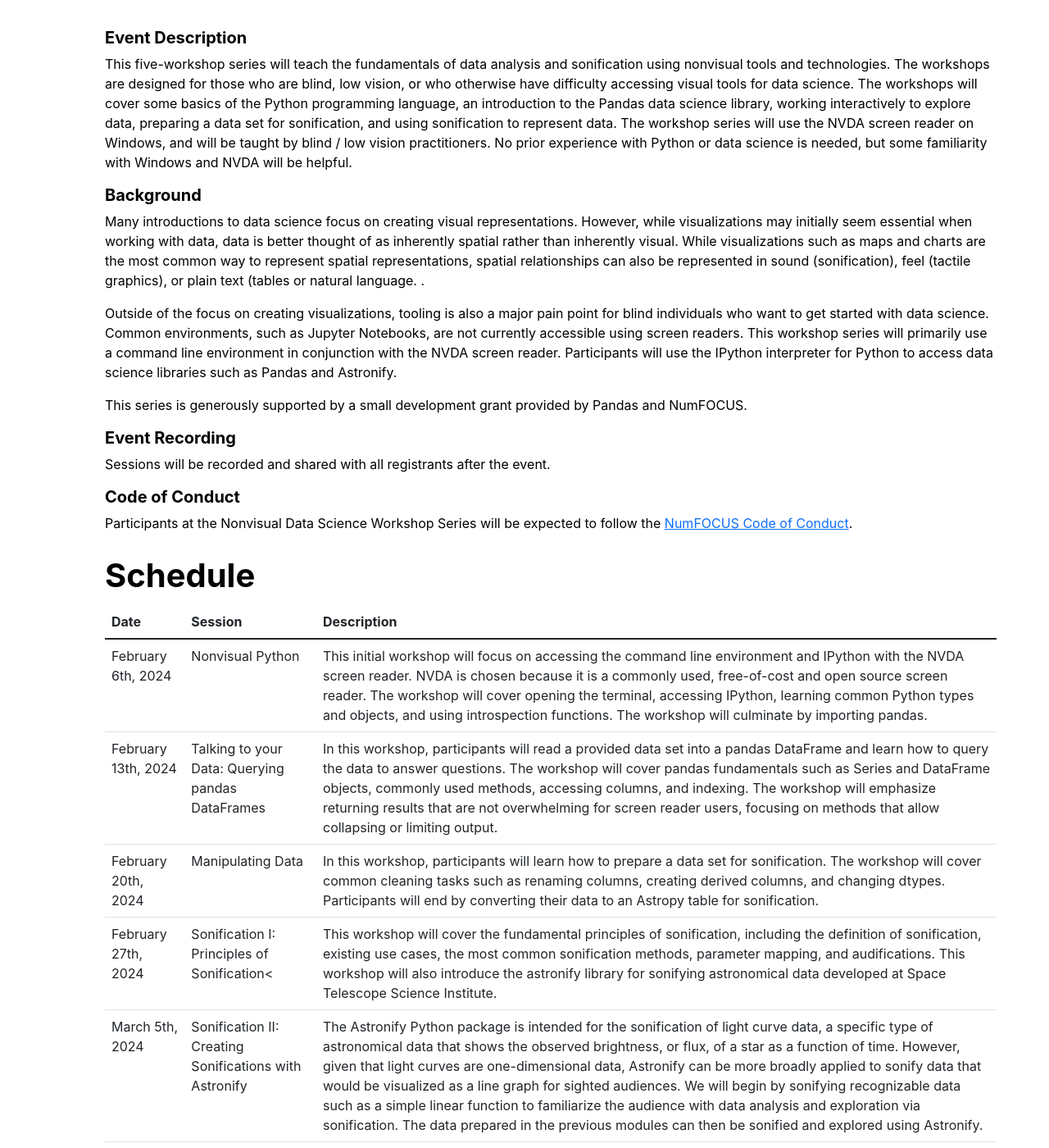
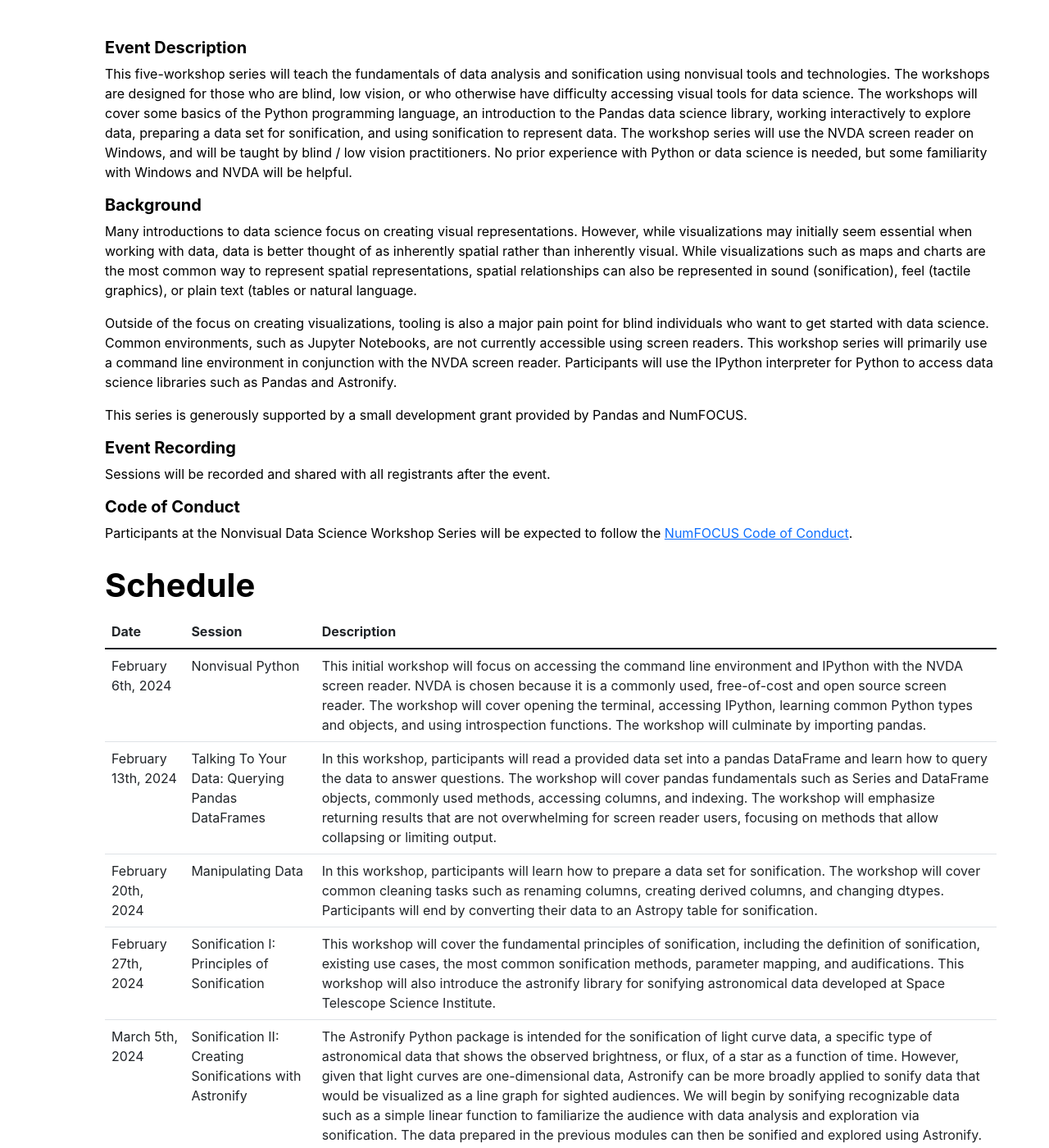
Before and after one commit to Iota-School/nonvisual_data_science_workshops, a Jekyll site: the page built from index.html, in a window 1280 px wide and 1400 px high, scrolled down 500 px. Shown: the whole window at 82% size. Built offline with Jekyll 4.4.1, drawn with Linux system fonts in a browser that asks for light colours.

Commit message:
Update for typos and format

```diff
--- a/index.html
+++ b/index.html
@@ -31,7 +31,7 @@
 	  <p class="lead">
 	    Free and open to the public. Registration required. Seats may be limited. Recordings will be provided to all registrants.
 	  </p>
-	  <p>
+	  <p class="lead">
 	    Workshops will be hosted on Zoom. A Windows desktop or laptop is required. The NVDA screen reader will be used during the workshops.
 	  </p>
 	  <div class="d-grid gap-2 d-md-flex justify-content-md-start">
@@ -53,8 +53,7 @@
 
     <h2 class="lead fw-bold">Background</h2>
     <p>
-      Many introductions to data science focus on creating visual representations. However, while visualizations may initially seem essential when working with data, data is better thought of as inherently spatial rather than inherently visual. While visualizations such as maps and charts are the most common way to represent spatial representations, spatial relationships can also be represented in sound (sonification), feel (tactile graphics), or plain text (tables or natural language. .
-    </p>
+      Many introductions to data science focus on creating visual representations. However, while visualizations may initially seem essential when working with data, data is better thought of as inherently spatial rather than inherently visual. While visualizations such as maps and charts are the most common way to represent spatial representations, spatial relationships can also be represented in sound (sonification), feel (tactile graphics), or plain text (tables or natural language.    </p>
     <p>
       Outside of the focus on creating visualizations, tooling is also a major pain point for blind individuals who want to get started with data science. Common environments, such as Jupyter Notebooks, are not currently accessible using screen readers. This workshop series will primarily use a command line environment in conjunction with the NVDA screen reader. Participants will use the IPython interpreter for Python to access data science libraries such as Pandas and Astronify.
     </p>
@@ -101,7 +100,7 @@
 	<tr>
 	  <td>February 13th, 2024</td>
 	  <td>
-	    Talking to your Data: Querying pandas DataFrames
+	    Talking To Your Data: Querying Pandas DataFrames
 	  </td>
 	  <td>
 	    In this workshop, participants will read a provided data set into a pandas DataFrame and learn how to query the data to answer questions. The workshop will cover pandas fundamentals such as Series and DataFrame objects, commonly used methods, accessing columns, and indexing. The workshop will emphasize returning results that are not overwhelming for screen reader users, focusing on methods that allow collapsing or limiting output.
@@ -122,7 +121,7 @@
 	</tr>
 	<tr>
 	  <td>February 27th, 2024</td>
-	  <td>Sonification I: Principles of Sonification<</td>
+	  <td>Sonification I: Principles of Sonification</td>
 	  <td>
 	    This workshop will cover the fundamental principles of sonification, including the definition of sonification, existing use cases, the most common sonification methods, parameter mapping, and audifications. This workshop will also introduce the astronify library for sonifying astronomical data developed at Space Telescope Science Institute.
 	  </td>
```
